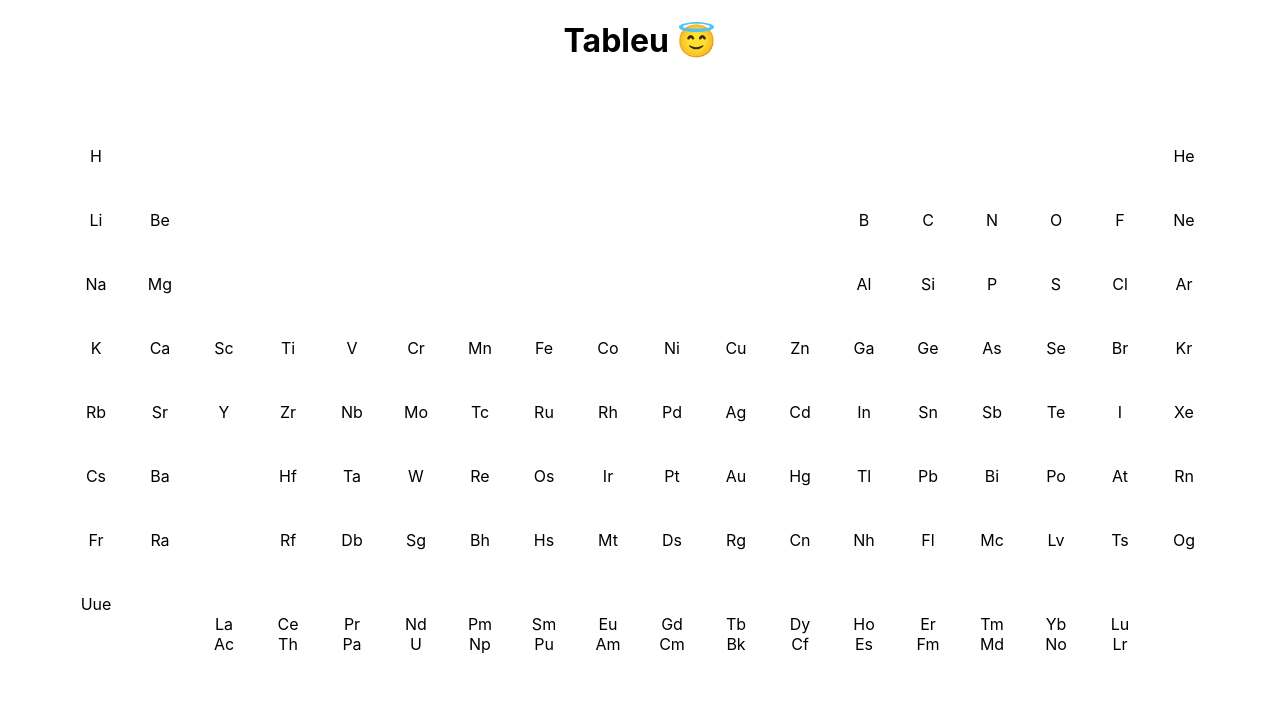
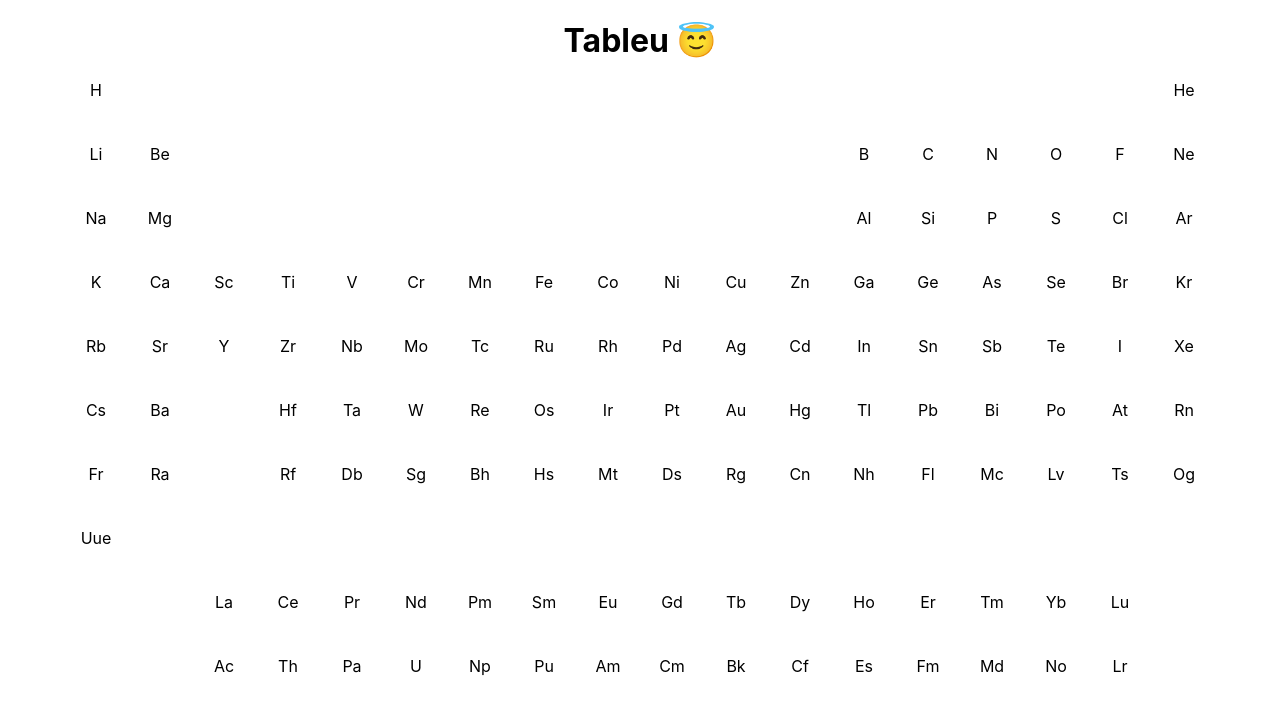
Before and after one commit to jbuyu/periodic-table, a React (Create React App) app: page / in a window 1280 px wide. Shown: the top 714 px of the page. Built offline with nearby package versions, Linux system fonts and the light colour scheme.

Commit message:
increases number of elemental rows

```diff
--- a/src/PeriodicTable.css
+++ b/src/PeriodicTable.css
@@ -1,7 +1,7 @@
 .periodic-table {
   display: grid;
   grid-template-columns: repeat(18, 64px);
-  grid-template-rows: repeat(7, 64px);
+  grid-template-rows: repeat(10, 64px);
   position: absolute;
   top: 50%;
   left: 50%;
```
